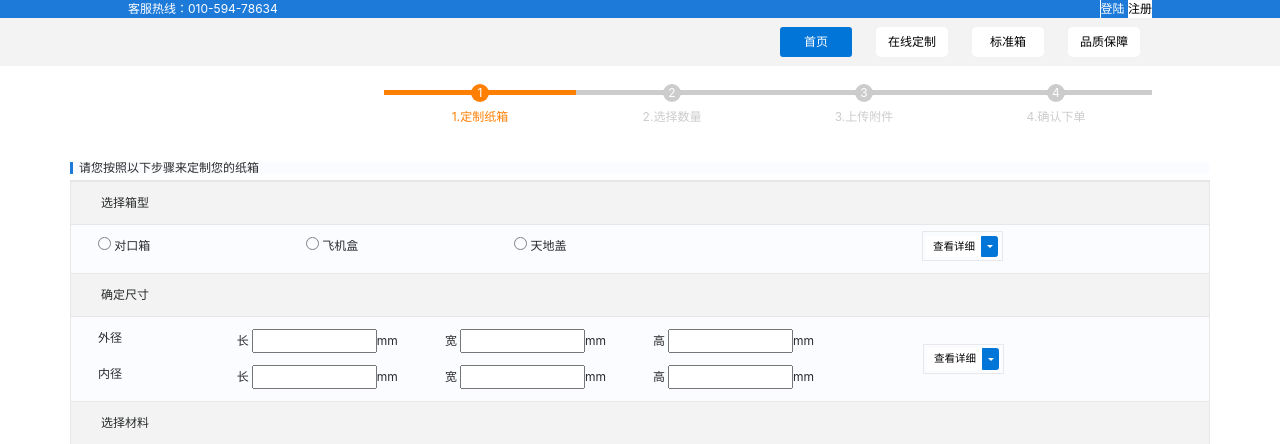
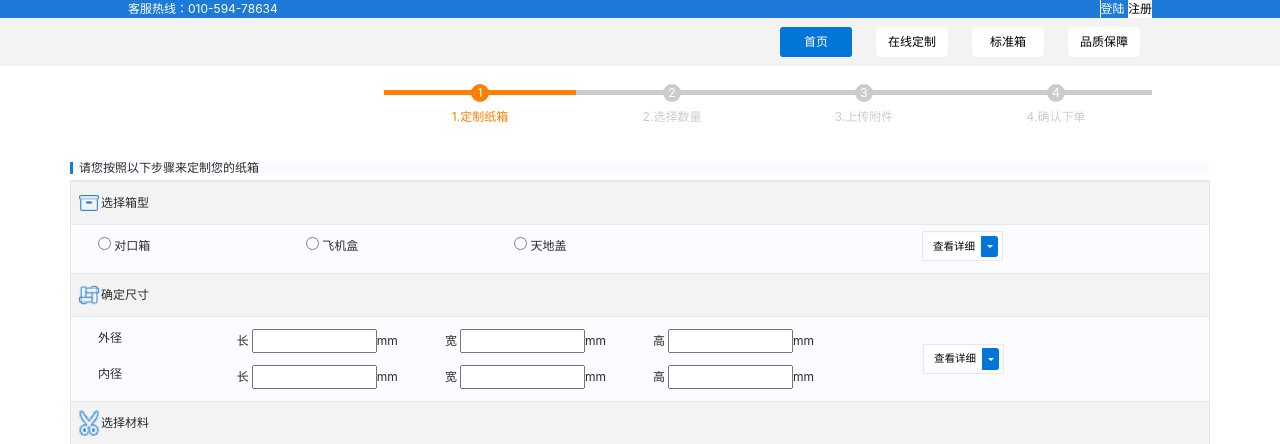
Before and after one commit to vagrant89/input-box, a plain HTML site: page index.html in a window 1280 px wide. Shown: the top 444 px of the page. Drawn offline with nearby package versions, Linux system fonts and the light colour scheme.

Commit message:
9/1 update -- improved

```diff
--- a/index.html
+++ b/index.html
@@ -84,7 +84,7 @@
       <div style="clear:both"></div>
       <div class="container">
         <div class="row title">
-          <p>选择箱型</p>
+          <p class="boxType">选择箱型</p>
         </div>
         <div class="row">
           <div class="col-sm-9">
@@ -116,7 +116,7 @@
           </div>
         </div>
         <div class="row title">
-          <p>确定尺寸</p>
+          <p class="defineSize">确定尺寸</p>
         </div>
         <div class="row">
           <div class="col-sm-9">
@@ -171,7 +171,7 @@
           </div>
         </div>
         <div class="row title">
-          <p>选择材料</p>
+          <p class="chooseMaterial">选择材料</p>
         </div>
 
         <div class="row borderBottom">
```
